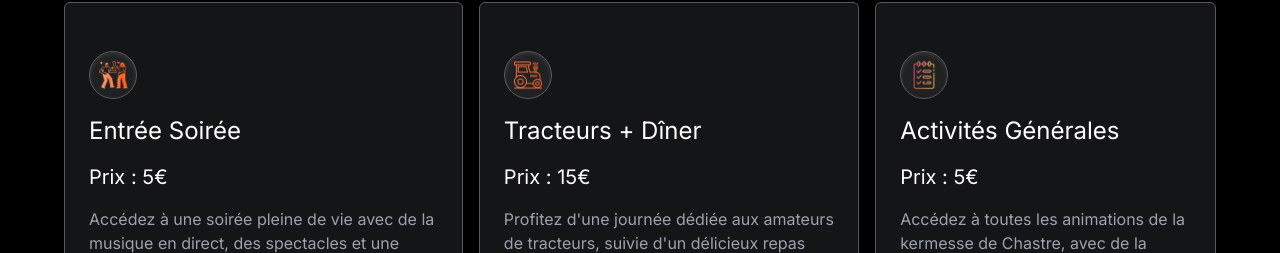
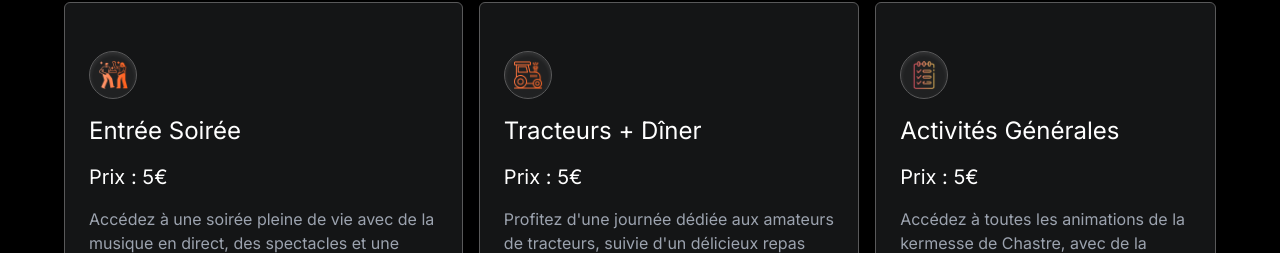
Before and after one commit to QuentiinRoland/EventChastreWebsite, a Next.js app: page / in a window 1280 px wide. Shown: the part 2413-2666 px from the top of the page. Built offline with nearby package versions, Linux system fonts and the light colour scheme.

Commit message:
change content

```diff
--- a/src/components/Pricing/Pricing.tsx
+++ b/src/components/Pricing/Pricing.tsx
@@ -121,7 +121,7 @@ const Pricing = () => {
               <Image src="/Pricing/tractor.png" alt="" width={40} height={40} />
             </div>
             <h3 className="text-2xl text-white">Tracteurs + Dîner</h3>
-            <span className="text-xl text-white">Prix : 15€</span>
+            <span className="text-xl text-white">Prix : 5€</span>
             <p>
               Profitez d'une journée dédiée aux amateurs de tracteurs, suivie
               d'un délicieux repas convivial. Une occasion unique de partager un
```
